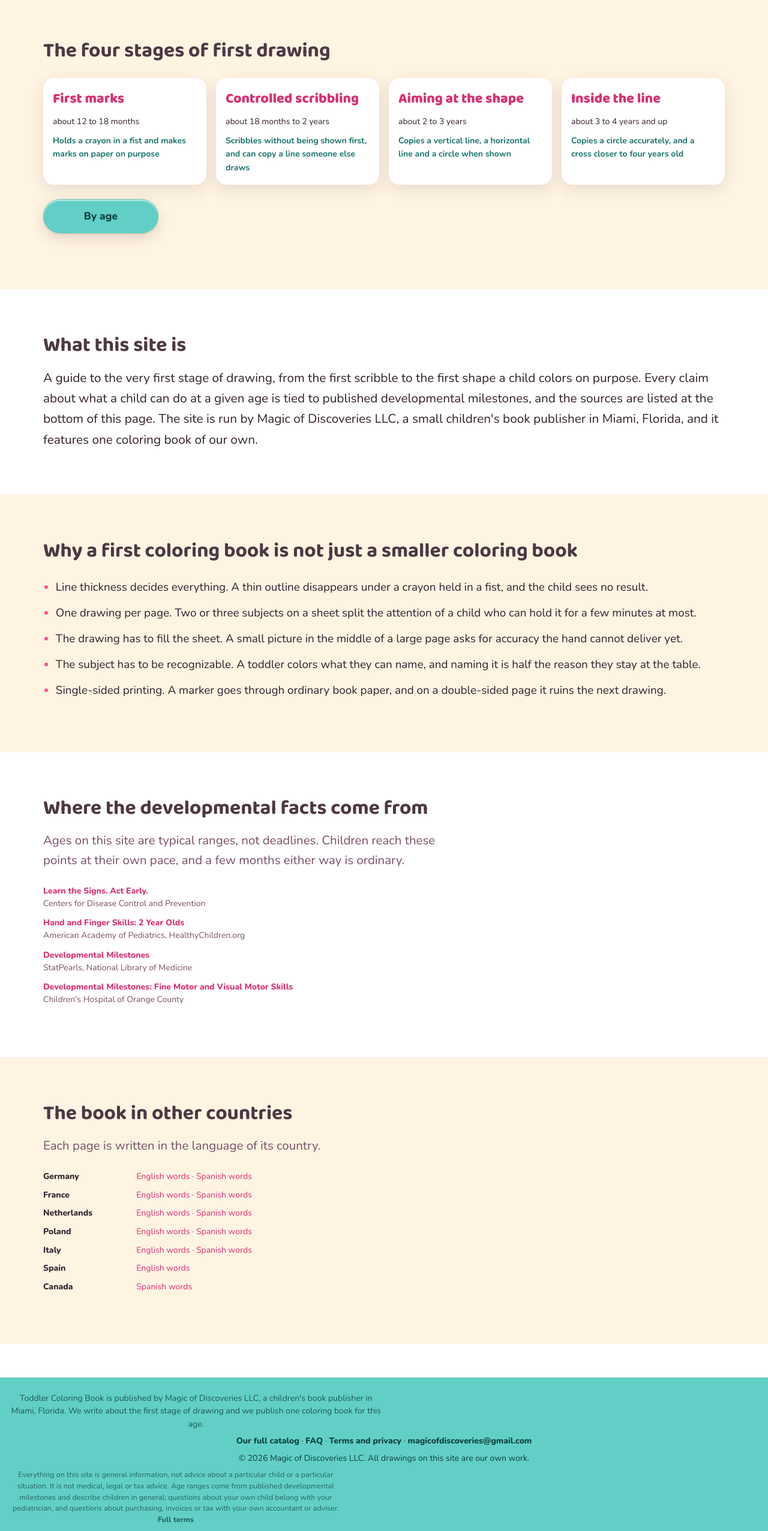
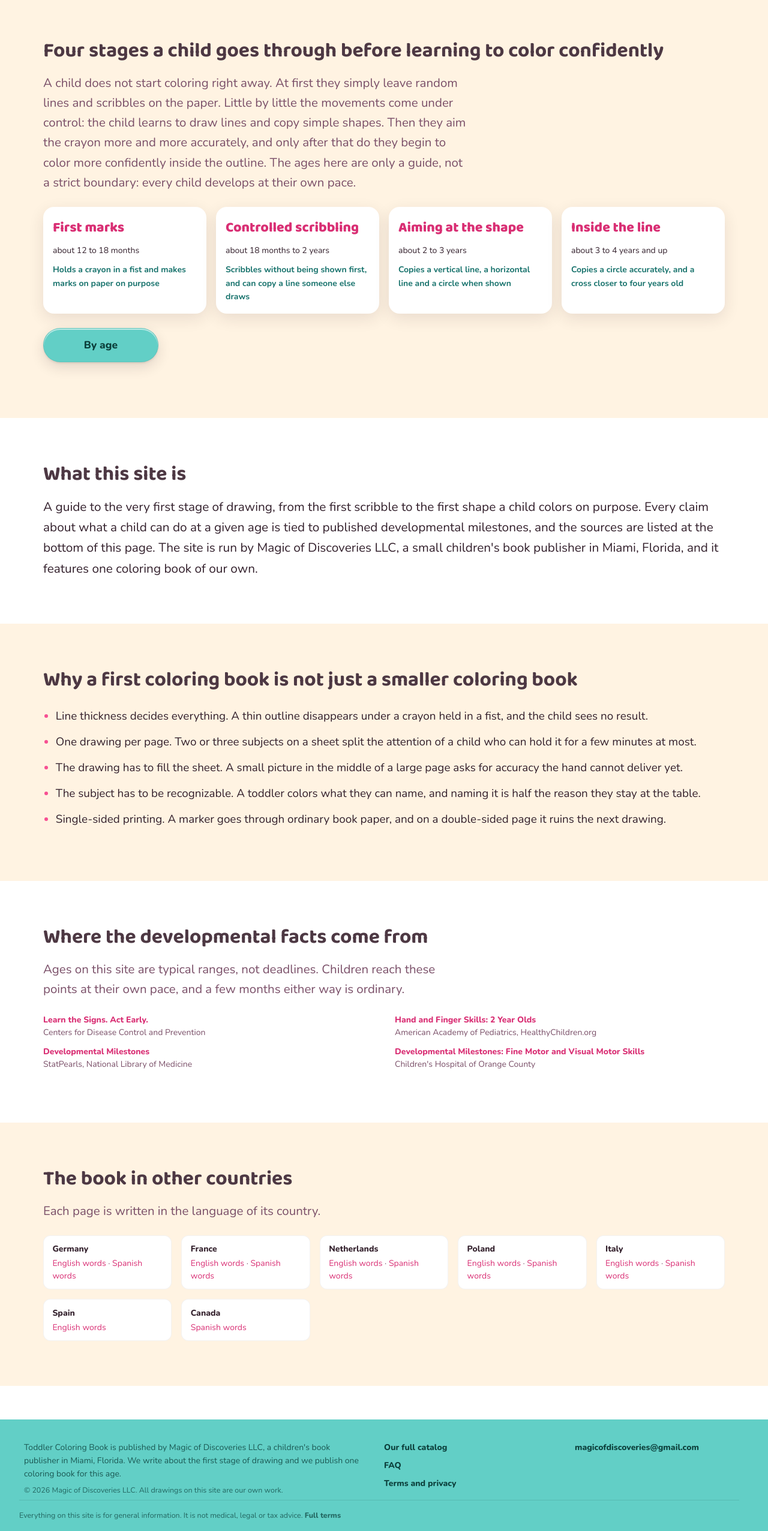
Before and after one commit to dm100usa-oss/toddler-coloring-book, a Next.js app: page /en in a window 1280 px wide. Shown: the part 7399-9952 px from the top of the page at 60% size. Built offline with nearby package versions, Linux system fonts and the light colour scheme.

Commit message:
Add files via upload

```diff
--- a/src/app/[lang]/page.tsx
+++ b/src/app/[lang]/page.tsx
@@ -825,6 +825,10 @@ export default async function Home({ params }: { params: Promise<{ lang: string
           <section className="band band--cream">
             <div className="wrap">
               <h3 className="section">{t.sec.stagesHome}</h3>
+              {/* Пояснение под заголовком. Раньше блок начинался прямо
+                  с четырех столбцов, и человек не понимал, что перед
+                  ним и зачем оно тут. Места справа было пусто. */}
+              <p className="lead">{t.sec.stagesHomeLead}</p>
               {/* Названия этапов теперь ссылки на их страницы.
 
                   Раньше это был просто текст, и главная не вела ни на
--- a/src/app/globals.css
+++ b/src/app/globals.css
@@ -449,23 +449,54 @@ ul.inside li::marker { color: var(--pink-hot); }
 
 /* ==================== ПОДВАЛ ==================== */
 
+/* Подвал. Три колонки на планшете и компьютере, одна на телефоне.
+   Все по левому краю: раньше подвал был выровнен по центру, и длинные
+   абзацы читались тяжело. */
 .footer {
   background: var(--mint); color: #0c3f3b; margin-top: var(--gap-5);
-  padding: var(--gap-3) 1rem; text-align: center; font-size: var(--t-small);
-}
+  padding: var(--gap-4) clamp(1rem, 4vw, 2rem);
+  text-align: center; font-size: var(--t-small);
+}
+/* По левому краю выровнены только колонки основного сайта. У страновых
+   страниц подвал свой, простой и по центру, и он остается как был. */
+.footer__cols, .footer__disclaimer { text-align: left; }
 .footer a { color: #0c3f3b; font-weight: 800; }
 .footer p { margin: 0 0 0.4rem; }
-/* Строка о том, кто мы и для кого сайт. Стоит на каждой странице.
-   Уже основного текста и чуть приглушена: это опора, а не главное. */
+
+.footer__cols {
+  max-width: var(--maxw);
+  margin: 0 auto;
+  display: grid;
+  gap: var(--gap-3);
+}
+@media (min-width: 760px) {
+  .footer__cols {
+    grid-template-columns: minmax(0, 2fr) minmax(0, 1fr) minmax(0, 1fr);
+    gap: var(--gap-4);
+  }
+}
+
+/* Кто мы. Приглушено: это опора, а не главное. */
+/* Ограничение по ширине нужно страновым страницам: там колонок нет,
+   и без него строка растянулась бы во всю ширину экрана. Внутри
+   колонки оно не срабатывает, колонка и так уже. */
 .footer__about {
-  max-width: 74ch; margin: 0 auto 1rem; opacity: 0.82; line-height: 1.55;
-}
-
-/* Оговорка о том, чем сайт не является. Мельче остального подвала и
-   приглушена сильнее: читать ее подряд никто не станет, но найти ее
-   должно быть можно с любой страницы, не уходя с нее. */
+  max-width: 74ch; margin: 0 auto 0.6rem; opacity: 0.82; line-height: 1.55;
+}
+.footer__cols .footer__about { margin-left: 0; }
+.footer__copy { margin: 0; opacity: 0.72; font-size: var(--t-micro); }
+
+/* Ссылки столбиком, а не строкой через точку: столбик легче задеть
+   пальцем и он не ломается на две строки в середине слова. */
+.footer__links { display: grid; gap: 0.45rem; align-content: start; }
+
+/* Оговорка одной строкой во всю ширину, под колонками, за тонкой
+   чертой. Полный текст на странице прав. */
 .footer__disclaimer {
-  max-width: 74ch; margin: 0.9rem auto 0.6rem;
+  max-width: var(--maxw);
+  margin: var(--gap-3) auto 0;
+  padding-top: var(--gap-2);
+  border-top: 1px solid rgba(12, 63, 59, 0.18);
   font-size: var(--t-micro); opacity: 0.72; line-height: 1.5;
 }
 
@@ -1317,6 +1348,19 @@ ul.award-list li {
    часть страницы: именно она отличает нас от тысячи сайтов,
    где про возраст ребенка написано наугад. */
 .sources { list-style: none; margin: var(--gap-2) 0 0; padding: 0; max-width: 74ch; }
+/* На планшете и компьютере источники ложатся в два столбца.
+   Одной колонкой они занимали половину полосы, а справа оставалось
+   пустое поле. Четыре источника в два ряда читаются как список,
+   а не как хвост страницы. */
+@media (min-width: 900px) {
+  .sources {
+    display: grid;
+    grid-template-columns: repeat(2, minmax(0, 1fr));
+    column-gap: var(--gap-4);
+    max-width: none;
+  }
+  .sources li { margin-bottom: 0.9rem; }
+}
 .sources li { margin-bottom: 0.7rem; font-size: var(--t-small); line-height: 1.5; }
 .sources b { display: block; color: var(--ink); font-weight: 800; }
 .sources span { color: var(--ink-2); }
@@ -2373,21 +2417,33 @@ html[lang="ru"] .hero {
 
    Оформлен списком, а не карточками: карточки спорили бы с книгой,
    ради которой человек пришел. Это указатель на выходе, а не витрина. */
-.markets { list-style: none; margin: var(--gap-2) 0 0; padding: 0; max-width: 74ch; }
+.markets { list-style: none; margin: var(--gap-2) 0 0; padding: 0; }
 .markets li {
-  display: flex;
-  flex-wrap: wrap;
-  gap: 0.2rem 0.7rem;
   margin-bottom: 0.6rem;
   font-size: var(--t-small);
   line-height: 1.5;
 }
-/* Название страны фиксированной ширины, чтобы ссылки встали столбиком
-   и строки читались взглядом сверху вниз, а не вразнобой. */
-.markets b { flex: 0 0 9rem; color: var(--ink); font-weight: 800; }
+.markets b { display: block; color: var(--ink); font-weight: 800; }
 .markets span { color: var(--ink-2); }
-@media (max-width: 30rem) {
-  .markets b { flex: 1 1 100%; }
+
+/* На планшете и компьютере страны стоят карточками в несколько
+   столбцов. Одной колонкой список занимал левую треть полосы,
+   а справа было пусто. Название страны сверху, ссылки под ним:
+   так строка не тянется вбок и глаз идет по столбцу. */
+@media (min-width: 700px) {
+  .markets {
+    display: grid;
+    grid-template-columns: repeat(auto-fit, minmax(13rem, 1fr));
+    gap: var(--gap-2);
+  }
+  .markets li {
+    margin: 0;
+    padding: 0.7rem 0.9rem;
+    background: #fff;
+    border: var(--edge);
+    border-radius: var(--radius-sm);
+  }
+  .markets b { margin-bottom: 0.2rem; }
 }
 
 /* Заголовок-переход над книгой. Отделяет справочную шапку сайта от
--- a/src/components/Chrome.tsx
+++ b/src/components/Chrome.tsx
@@ -2,9 +2,7 @@ import Link from "next/link";
 import { dictionaries, activeLangs, navFor } from "@/data/dictionaries";
 import type { UiLang } from "@/data/dictionaries";
 import { homePath, sectionPath } from "@/lib/routes";
-import { euroLangs, euroPath, euroCountry } from "@/data/euro";
-import { freeLangs, freePath } from "@/data/free";
-import { SITE_NAME, PUBLISHER, catalogUrl, CONTACT_EMAIL } from "@/lib/site";
+import { PUBLISHER, catalogUrl, CONTACT_EMAIL } from "@/lib/site";
 
 /* Шапка сайта. Наверху рисованный баннер книги: название, возраст,
    число рисунков и перечень тем сразу, одной картинкой. Свой баннер
@@ -139,118 +137,57 @@ export function Header({ lang }: { lang: UiLang }) {
 
 export function Footer({ lang }: { lang: UiLang }) {
   const t = dictionaries[lang];
+
+  /* Подвал в три колонки: кто мы, куда пойти, как написать.
+
+     Раньше здесь стояла стопка из пяти абзацев по центру, и самым
+     длинным была оговорка в шесть строк мелким шрифтом. Центрированный
+     длинный абзац читать тяжело: глаз каждый раз ищет начало строки.
+     Полная оговорка теперь лежит на странице прав, где ей и место,
+     а здесь короткая строка и ссылка на нее.
+
+     Служебных строк со странами больше нет. Те же ссылки стоят выше,
+     в блоке "Книга в других странах", и там они видны человеку, а не
+     спрятаны мелким шрифтом в самом низу. */
   return (
     <footer className="footer">
-      {/* Строка о том, кто мы. Стоит на каждой странице: и человек,
-          и нейросеть должны на любой странице понимать, чей это сайт.
+      <div className="footer__cols">
+        {/* Кто мы. Пометка data-nosnippet не убирает текст со страницы
+            и не мешает его читать: она запрещает Google брать именно
+            этот кусок в описание под ссылкой в выдаче. Понадобилась
+            потому, что у русских страниц Google подставлял под каждой
+            ссылкой одну и ту же строку про издательство вместо
+            собственного описания страницы. Тег span выбран не
+            случайно: пометка действует только на div, span и section. */}
+        <div className="footer__col">
+          <p className="footer__about">
+            <span data-nosnippet>{t.footer.about}</span>
+          </p>
+          <p className="footer__copy">
+            © {new Date().getFullYear()} {PUBLISHER}. {t.footer.rights}
+          </p>
+        </div>
 
-          Обернута в span с пометкой data-nosnippet. Она не убирает текст
-          со страницы и не мешает его читать: она запрещает Google брать
-          именно этот кусок в описание под ссылкой в выдаче. Понадобилось
-          потому, что у русских страниц Google подставлял под каждой
-          ссылкой одну и ту же строку про издательство вместо собственного
-          описания страницы, и шесть разных страниц выглядели одинаково.
-          Пометка ставится в готовой разметке, а не дописывается потом:
-          добавленную позже Google распознает ненадежно. Тег span выбран
-          не случайно, пометка действует только на div, span и section. */}
-      <p className="footer__about">
-        <span data-nosnippet>{t.footer.about}</span>
-      </p>
-      <p>
-        <a href={catalogUrl(lang)} rel="noopener">{t.footer.catalog}</a>
-        {" · "}
-        {/* Вопросы, права и приватность стоят в подвале, а не в меню.
-            Страницы нужные, но не те, ради которых человек пришел, а
-            в шапке на телефоне и без них уже две строки. */}
-        <Link href={sectionPath(lang, "faq")}>{t.nav.faq}</Link>
-        {" · "}
-        <Link href={sectionPath(lang, "terms")}>{t.nav.terms}</Link>
-        {" · "}
-        <a href={`mailto:${CONTACT_EMAIL}`}>{CONTACT_EMAIL}</a>
-      </p>
-      <p>
-        © {new Date().getFullYear()} {PUBLISHER}. {t.footer.rights}
-      </p>
-      {/* Оговорка о том, чем сайт не является. Стоит здесь, а не только
-          на странице прав: человек приходит из поиска сразу на статью и
-          до страницы прав может не дойти ни разу. Набрана мельче
-          основного текста, но не спрятана. */}
+        {/* Куда пойти. Вопросы, права и каталог стоят в подвале, а не
+            в меню: страницы нужные, но не те, ради которых человек
+            пришел, а в шапке на телефоне и без них уже две строки. */}
+        <nav className="footer__col footer__links">
+          <a href={catalogUrl(lang)} rel="noopener">{t.footer.catalog}</a>
+          <Link href={sectionPath(lang, "faq")}>{t.nav.faq}</Link>
+          <Link href={sectionPath(lang, "terms")}>{t.nav.terms}</Link>
+        </nav>
+
+        {/* Как написать. */}
+        <div className="footer__col">
+          <a href={`mailto:${CONTACT_EMAIL}`}>{CONTACT_EMAIL}</a>
+        </div>
+      </div>
+
+      {/* Оговорка одной строкой. Полный текст на странице прав. */}
       <p className="footer__disclaimer">
-        {t.footer.disclaimer}{" "}
+        {t.footer.disclaimerShort}{" "}
         <Link href={sectionPath(lang, "terms")}>{t.footer.disclaimerLink}</Link>
       </p>
-      {/* Восемь страниц для европейских рынков. Строка стоит только
-          в русском подвале, и это не случайность.
-
-          Владелец работает на русской версии, и ему эти страницы нужно
-          открывать. Русских покупателей у книг нет, поэтому строка
-          никому не мешает.
-
-          В английском и испанском подвале ее нет: там ту же работу
-          делает видимый блок внизу главной страницы, и делает лучше.
-
-          Пометка "не ходи по этой ссылке" раньше стояла у каждого
-          адреса. Ставилась она из опасения, что поисковик достроит
-          ряд языковых версий и сочтет немецкую страницу переводом
-          английской. Опасение было не по адресу: версией друг друга
-          страницы объявляет отдельная служебная запись, а не ссылка.
-          Записи этой у нас нет ни на одной из страновых страниц,
-          у каждой из них стоит своя собственная основная версия.
-          Пометка снята, ссылки работают. */}
-      {lang === "ru" ? (
-        <p style={{ fontSize: "var(--t-micro)", opacity: 0.8 }}>
-          <span data-nosnippet>
-            Страницы для Европы:{" "}
-            {euroLangs.map((l, i) => (
-              <span key={l}>
-                {i > 0 ? " · " : ""}
-                {euroCountry[l]}{" "}
-                <a href={euroPath(l, "en")}>
-                  англ
-                </a>
-                {" / "}
-                <a href={euroPath(l, "es")}>
-                  исп
-                </a>
-              </span>
-            ))}
-            {" · Испания "}
-            <a href={euroPath("espana", "en")}>
-              англ
-            </a>
-            {" · Канада "}
-            <a href={euroPath("canada", "es")}>
-              исп
-            </a>
-          </span>
-        </p>
-      ) : null}
-
-      {/* Строка для владельца: восемь страниц бесплатной печати.
-          Отдельно от торговых, потому что это другой материал
-          и другой запрос: человек ищет не книгу, а листы для печати. */}
-      {lang === "ru" ? (
-        <p style={{ fontSize: "var(--t-micro)", opacity: 0.8 }}>
-          <span data-nosnippet>
-            Бесплатная печать:{" "}
-            {freeLangs.map((l, i) => (
-              <span key={l}>
-                {i > 0 ? " · " : ""}
-                {euroCountry[l]}{" "}
-                <a href={freePath(l, "en")}>
-                  англ
-                </a>
-                {" / "}
-                <a href={freePath(l, "es")}>
-                  исп
-                </a>
-              </span>
-            ))}
-          </span>
-        </p>
-      ) : null}
-
-      <p style={{ opacity: 0.7, fontSize: "var(--t-micro)" }}>{SITE_NAME}</p>
     </footer>
   );
 }
--- a/src/data/dictionaries.ts
+++ b/src/data/dictionaries.ts
@@ -118,6 +118,8 @@ export type Dict = {
     watchOut: string;
     stagesInOrder: string;
     stagesHome: string;
+    /** Пояснение под заголовком блока этапов на главной. */
+    stagesHomeLead: string;
     lookForPage: string;
     /** Заголовок раздела про то, как проходит занятие за столом. */
     atTable: string;
@@ -180,6 +182,10 @@ export type Dict = {
         освобождение от налога. */
     disclaimer: string;
     disclaimerLink: string;
+    /** Короткая оговорка для подвала. Полная лежит на странице прав:
+        в подвале шесть строк мелким шрифтом перетягивали на себя всю
+        нижнюю часть страницы и никем не читались. */
+    disclaimerShort: string;
   };
   common: {
     free: string;
@@ -350,7 +356,15 @@ export const dictionaries: Record<UiLang, Dict> = {
       agesLabel: (n) => `Ages ${n}`,
       watchOut: "Watch out",
       stagesInOrder: "The four stages, in order",
-      stagesHome: "The four stages of first drawing",
+      stagesHome:
+        "Four stages a child goes through before learning to color confidently",
+      stagesHomeLead:
+        "A child does not start coloring right away. At first they simply leave random lines and " +
+        "scribbles on the paper. Little by little the movements come under control: the child " +
+        "learns to draw lines and copy simple shapes. Then they aim the crayon more and more " +
+        "accurately, and only after that do they begin to color more confidently inside the " +
+        "outline. The ages here are only a guide, not a strict boundary: every child develops " +
+        "at their own pace.",
       lookForPage: "What to look for in a page",
       atTable: "How it actually goes at the table",
       stagePages: "Pages for this stage, free to print",
@@ -410,6 +424,8 @@ export const dictionaries: Record<UiLang, Dict> = {
         "about your own child belong with your pediatrician, and questions about purchasing, " +
         "invoices or tax with your own accountant or adviser.",
       disclaimerLink: "Full terms",
+      disclaimerShort:
+        "Everything on this site is for general information. It is not medical, legal or tax advice.",
     },
     common: {
       free: "Free",
@@ -583,7 +599,15 @@ export const dictionaries: Record<UiLang, Dict> = {
       agesLabel: (n) => `De ${n} años`,
       watchOut: "Ojo",
       stagesInOrder: "Las cuatro etapas, en orden",
-      stagesHome: "Las cuatro etapas del primer dibujo",
+      stagesHome:
+        "Cuatro etapas por las que pasa un niño antes de aprender a colorear con seguridad",
+      stagesHomeLead:
+        "Un niño no empieza a colorear de golpe. Al principio solo deja en el papel líneas " +
+        "sueltas y garabatos. Poco a poco los movimientos se vuelven más controlados: el niño " +
+        "aprende a trazar líneas y a repetir formas simples. Después dirige el lápiz cada vez " +
+        "con más precisión y solo entonces empieza a colorear con más seguridad dentro del " +
+        "contorno. La edad aquí es solo una orientación, no un límite estricto: cada niño se " +
+        "desarrolla a su propio ritmo.",
       lookForPage: "En qué fijarse en una página",
       atTable: "Cómo transcurre en realidad la sesión",
       stagePages: "Hojas para esta etapa, gratis",
@@ -644,6 +668,8 @@ export const dictionaries: Record<UiLang, Dict> = {
           "describen a los niños en general: si algo le preocupa sobre su hijo, consulte con " +
           "su pediatra, y para cuestiones de compra, facturación o impuestos, con su asesor.",
       disclaimerLink: "Condiciones completas",
+      disclaimerShort:
+        "Todo lo publicado en este sitio tiene carácter informativo. No es asesoramiento médico, legal ni fiscal.",
     },
     common: {
       free: "Gratis",
@@ -808,7 +834,15 @@ export const dictionaries: Record<UiLang, Dict> = {
       agesLabel: (n) => `Возраст ${n}`,
       watchOut: "Осторожно",
       stagesInOrder: "Четыре этапа по порядку",
-      stagesHome: "Четыре этапа первого рисования",
+      stagesHome:
+        "Четыре этапа, которые проходит ребенок, прежде чем научится уверенно раскрашивать",
+      stagesHomeLead:
+        "Ребенок не начинает раскрашивать сразу. Сначала он просто оставляет на бумаге случайные " +
+        "линии и каракули. Постепенно движения становятся более управляемыми: ребенок учится " +
+        "проводить линии и повторять простые формы. Затем он все точнее направляет карандаш " +
+        "по бумаге и только после этого начинает увереннее раскрашивать внутри контура. " +
+        "Возраст здесь лишь ориентир, а не строгая граница: каждый ребенок развивается " +
+        "в своем темпе.",
       lookForPage: "На что обратить внимание на странице",
       atTable: "Как это проходит за столом на самом деле",
       stagePages: "Страницы для этого этапа, бесплатно",
@@ -868,6 +902,8 @@ export const dictionaries: Record<UiLang, Dict> = {
           "развитии вашего ребенка, обратитесь к педиатру, а по вопросам покупки, документов " +
           "и налогов - к своему специалисту.",
       disclaimerLink: "Подробные условия",
+      disclaimerShort:
+        "Все на сайте носит справочный характер. Это не медицинская, не юридическая и не налоговая консультация.",
     },
     common: {
       free: "Бесплатно",
```
